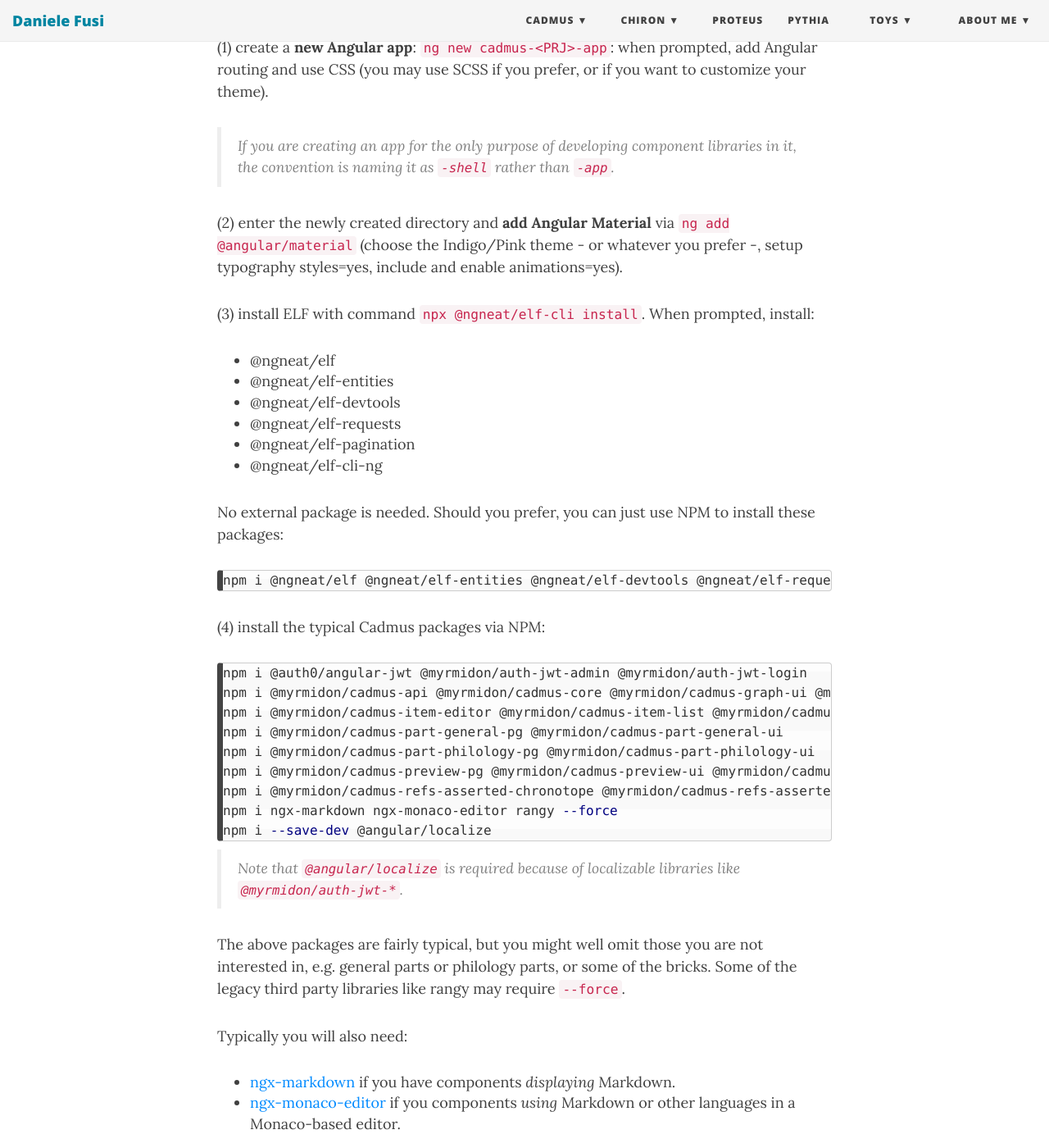
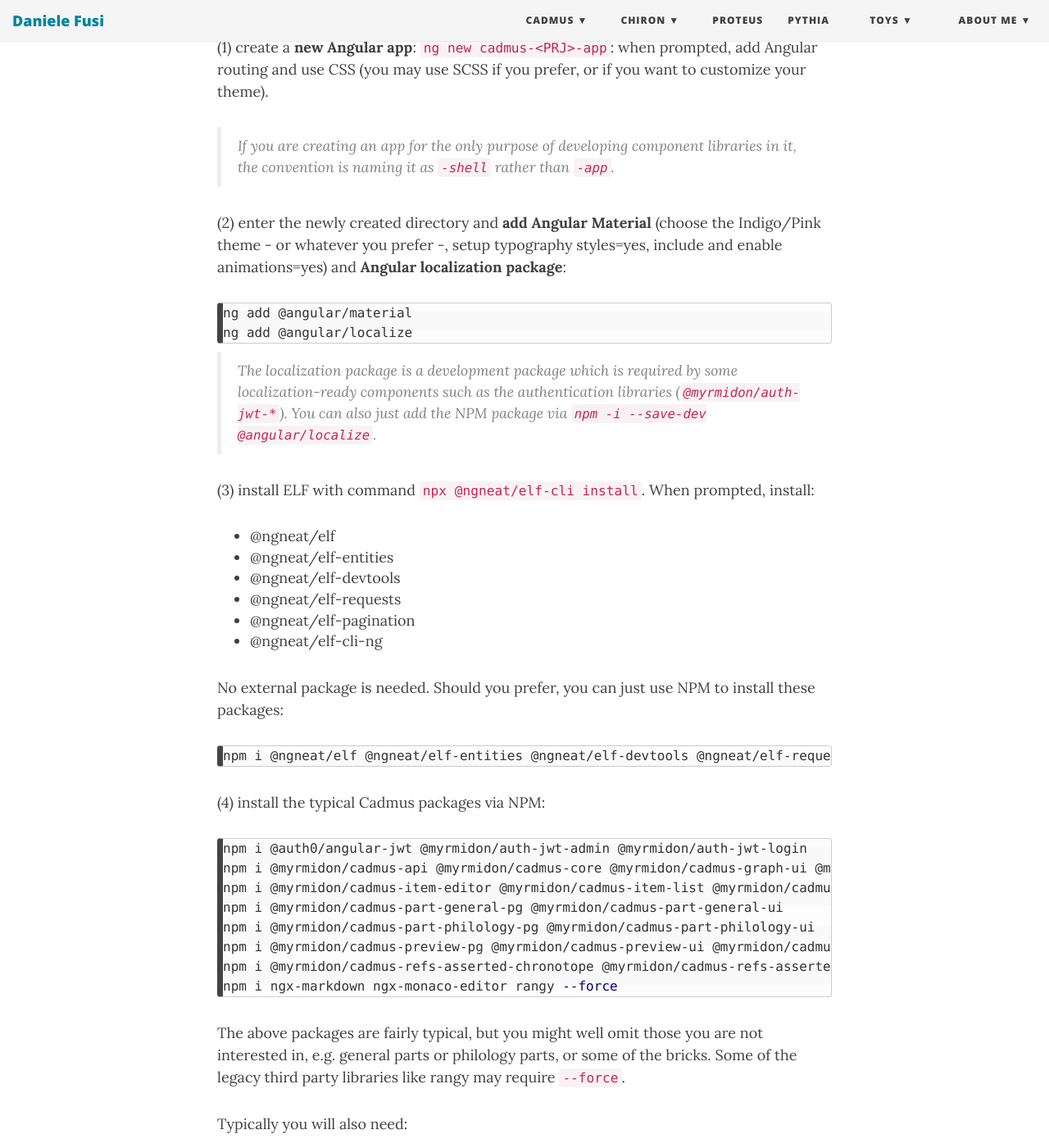
Before and after one commit to Myrmex/overview, a Jekyll site: the page built from cadmus/dev/frontend/app.md, in a window 1280 px wide and 1400 px high, scrolled down 1169 px. Shown: the whole window at 82% size. Built offline with Jekyll 4.4.1, drawn with Linux system fonts in a browser that asks for light colours; nearby versions of some CDN libraries.

Commit message:
Update app.md

````diff
--- a/cadmus/dev/frontend/app.md
+++ b/cadmus/dev/frontend/app.md
@@ -43,7 +43,14 @@
 
 >If you are creating an app for the only purpose of developing component libraries in it, the convention is naming it as `-shell` rather than `-app`.
 
-(2) enter the newly created directory and **add Angular Material** via `ng add @angular/material` (choose the Indigo/Pink theme - or whatever you prefer -, setup typography styles=yes, include and enable animations=yes).
+(2) enter the newly created directory and **add Angular Material** (choose the Indigo/Pink theme - or whatever you prefer -, setup typography styles=yes, include and enable animations=yes) and **Angular localization package**:
+
+```bash
+ng add @angular/material
+ng add @angular/localize
+```
+
+>The localization package is a development package which is required by some localization-ready components such as the authentication libraries (`@myrmidon/auth-jwt-*`). You can also just add the NPM package via `npm -i --save-dev @angular/localize`.
 
 (3) install ELF with command `npx @ngneat/elf-cli install`. When prompted, install:
 
@@ -71,10 +78,7 @@
 npm i @myrmidon/cadmus-preview-pg @myrmidon/cadmus-preview-ui @myrmidon/cadmus-profile-core
 npm i @myrmidon/cadmus-refs-asserted-chronotope @myrmidon/cadmus-refs-asserted-ids @myrmidon/cadmus-refs-assertion @myrmidon/cadmus-refs-decorated-ids @myrmidon/cadmus-refs-doc-references @myrmidon/cadmus-refs-external-ids @myrmidon/cadmus-refs-historical-date @myrmidon/cadmus-refs-lookup @myrmidon/cadmus-refs-proper-name @myrmidon/cadmus-state @myrmidon/cadmus-text-block-view @myrmidon/cadmus-thesaurus-editor @myrmidon/cadmus-thesaurus-list @myrmidon/cadmus-thesaurus-ui @myrmidon/cadmus-ui @myrmidon/cadmus-ui-pg @myrmidon/ng-mat-tools @myrmidon/ng-tools @myrmidon/ngx-dirty-check @types/diff-match-patch diff-match-patch gravatar
 npm i ngx-markdown ngx-monaco-editor rangy --force
-npm i --save-dev @angular/localize
 ```
-
->Note that `@angular/localize` is required because of localizable libraries like `@myrmidon/auth-jwt-*`.
 
 The above packages are fairly typical, but you might well omit those you are not interested in, e.g. general parts or philology parts, or some of the bricks. Some of the legacy third party libraries like rangy may require `--force`.
 
````
